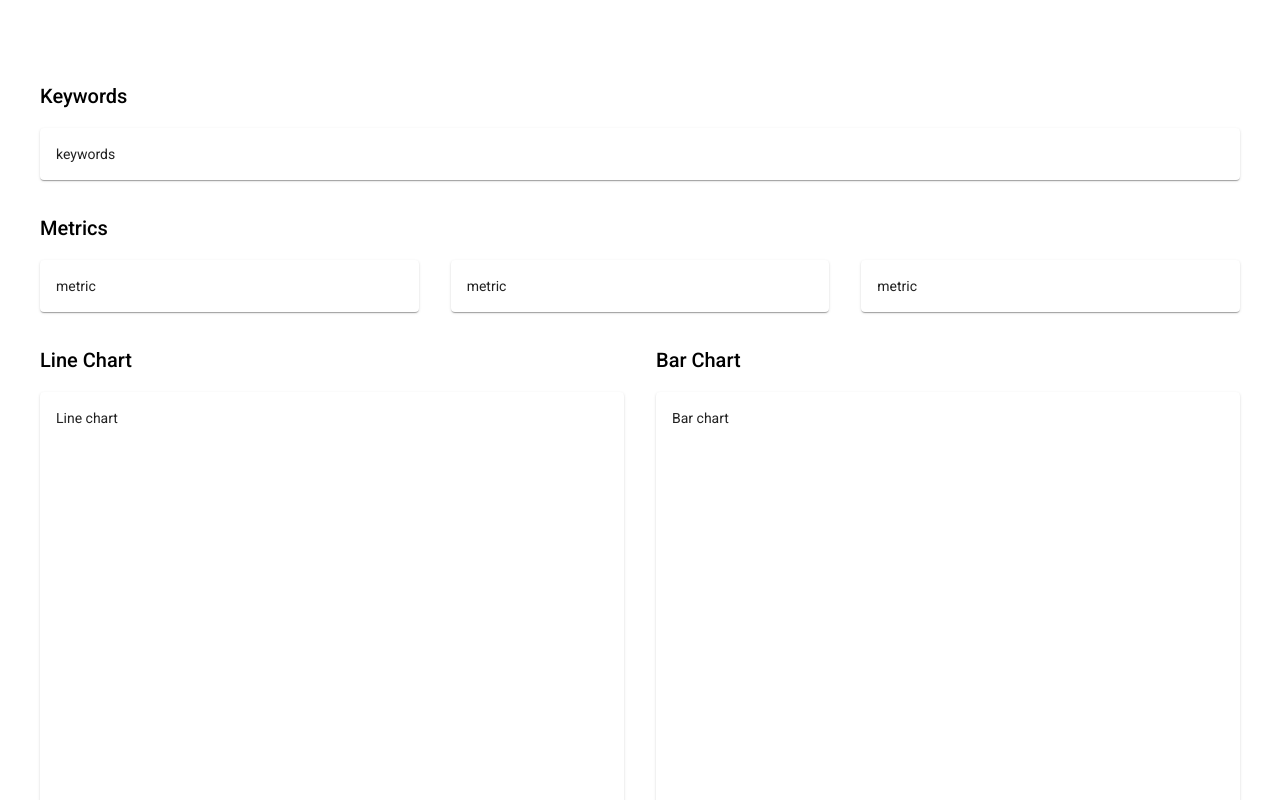
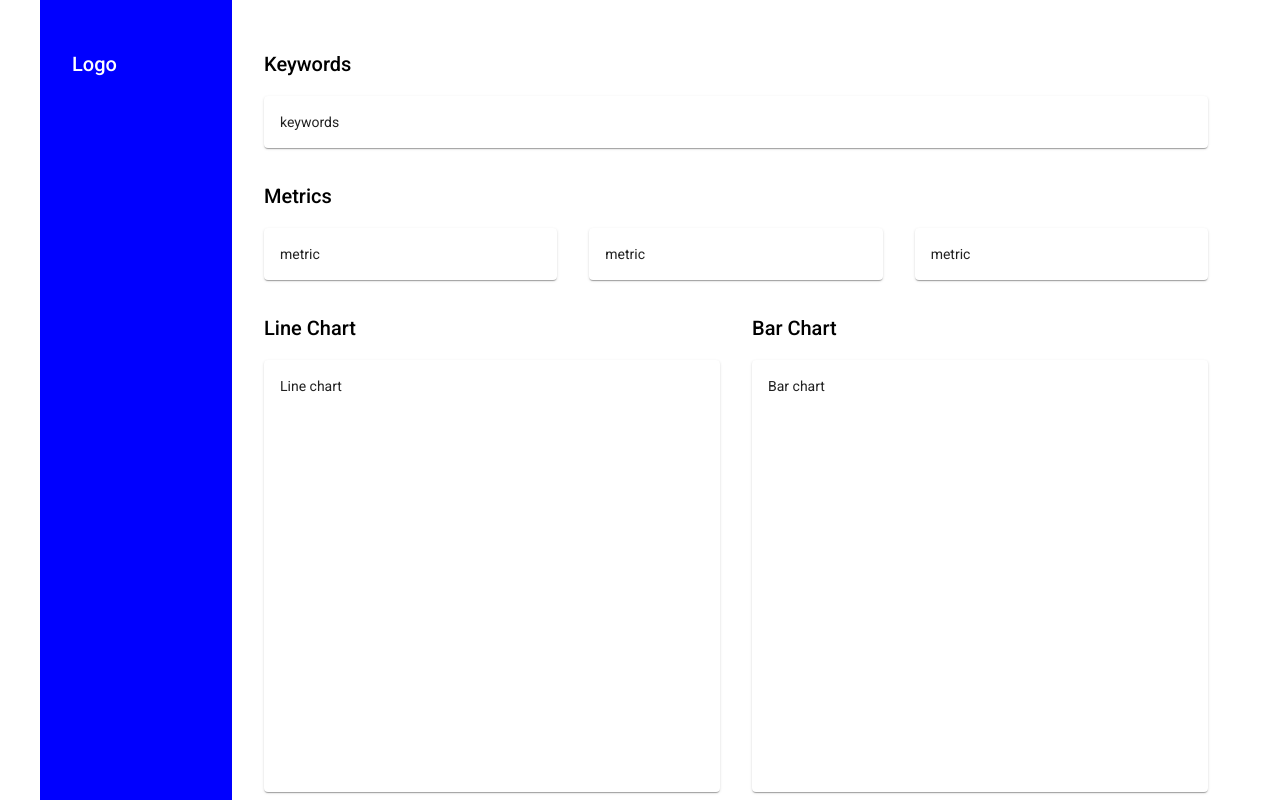
Before and after one commit to moesmoesie/twitter-sentiment-dashboard, an Angular app: page / in a window 1280 px wide. Shown: the top 800 px of the page. Built offline with nearby package versions, Linux system fonts and the light colour scheme.

Commit message:
Add menu

```diff
--- a/src/app/app.component.html
+++ b/src/app/app.component.html
@@ -1,3 +1,4 @@
-<dashboard>
-
-</dashboard>
+<div class="app-container">
+    <dashboard class="dashboard"></dashboard>
+    <menu class="menu"></menu>
+</div>
--- a/src/app/app.component.scss
+++ b/src/app/app.component.scss
@@ -0,0 +1,14 @@
+.app-container{
+    position: relative;
+    max-width: 1200px;
+    margin-left: auto;
+    margin-right: auto;
+}
+
+.menu{
+    position: fixed;
+    top: 0;
+    bottom: 0;
+    padding: 0;
+    margin: 0;
+}
--- a/src/app/app.module.ts
+++ b/src/app/app.module.ts
@@ -15,6 +15,7 @@ import { TweetsContainerComponent } from './components/tweets-container/tweets-c
 import { TweetCardComponent } from './components/tweet-card/tweet-card.component';
 import { KeywordsContainerComponent } from './components/keywords-container/keywords-container.component';
 import { KeywordsCardComponent } from './components/keywords-card/keywords-card.component';
+import { MenuComponent } from './components/menu/menu.component';
 
 @NgModule({
   declarations: [
@@ -29,6 +30,7 @@ import { KeywordsCardComponent } from './components/keywords-card/keywords-card.
     TweetCardComponent,
     KeywordsContainerComponent,
     KeywordsCardComponent,
+    MenuComponent,
   ],
   imports: [
     BrowserModule,
--- a/src/app/components/dashboard/dashboard.component.scss
+++ b/src/app/components/dashboard/dashboard.component.scss
@@ -1,9 +1,9 @@
 .dashboard-container{
-    max-width: 1200px;
-    margin-left: auto;
-    margin-right: auto;
-    padding-top: 5rem;
-    padding-bottom: 5rem;
+    padding-top: 3rem;
+    padding-bottom: 3rem;
     display: grid;
     gap: 2rem;
+    margin-left: 12rem;
+    padding-left: 2rem;
+    padding-right: 2rem;
 }
--- /dev/null
+++ b/src/app/components/menu/menu.component.html
@@ -0,0 +1,3 @@
+<div class="menu">
+    <h2>Logo</h2>
+</div>
--- /dev/null
+++ b/src/app/components/menu/menu.component.scss
@@ -0,0 +1,14 @@
+.menu{
+    width: 12rem;
+    height: 100%;
+    background-color: blue;
+    padding-top: 3rem;
+    padding-bottom: 3rem;
+    box-sizing:border-box;
+    padding-left: 2rem;
+    padding-right: 2rem;
+}
+
+h2{
+    color: white;
+}
--- /dev/null
+++ b/src/app/components/menu/menu.component.ts
@@ -0,0 +1,15 @@
+import { Component, OnInit } from '@angular/core';
+
+@Component({
+  selector: 'menu',
+  templateUrl: './menu.component.html',
+  styleUrls: ['./menu.component.scss']
+})
+export class MenuComponent implements OnInit {
+
+  constructor() { }
+
+  ngOnInit(): void {
+  }
+
+}
```
Also changed, not shown: 1 other file (tests, documents, lock files or other folders).
